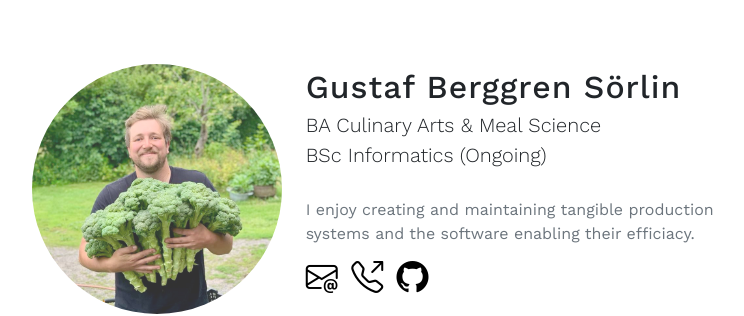
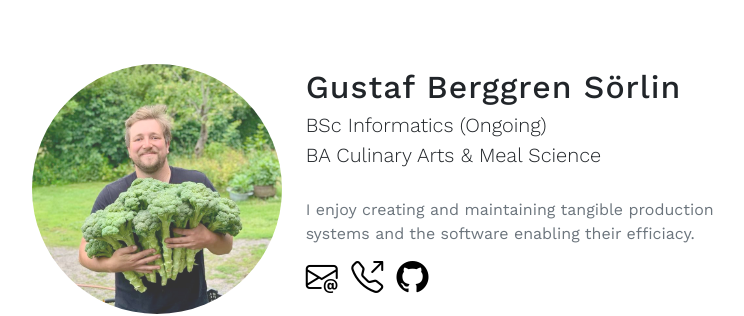
Before and after one commit to gbrggrn/gbrggrn.github.io, a Jekyll site: the page built from index.html, in a window 1280 px wide. Shown: the top 316 px of the page, without its empty margins (270-1014 px from the left). Built offline with Jekyll 4.4.1, drawn with Linux system fonts in a browser that asks for light colours.

Commit message:
Update default.html

```diff
--- a/_layouts/default.html
+++ b/_layouts/default.html
@@ -24,7 +24,7 @@
 
       <div class="text-start px-2 mt-2 col-md-4">
         <h2 class="mb-1">Gustaf Berggren Sörlin</h2>
-        <p class="lead mb-1">BA Culinary Arts & Meal Science<br>BSc Informatics (Ongoing)</p><br>
+        <p class="lead mb-1">BSc Informatics (Ongoing)<br>BA Culinary Arts & Meal Science</p><br>
         <p class="text-muted mb-2">I enjoy creating and maintaining tangible production systems and the software enabling their efficiacy.</p>
 
         <a href="mailto:gustaf.berggren.sorlin@gmail.com" target="_blank">
```
